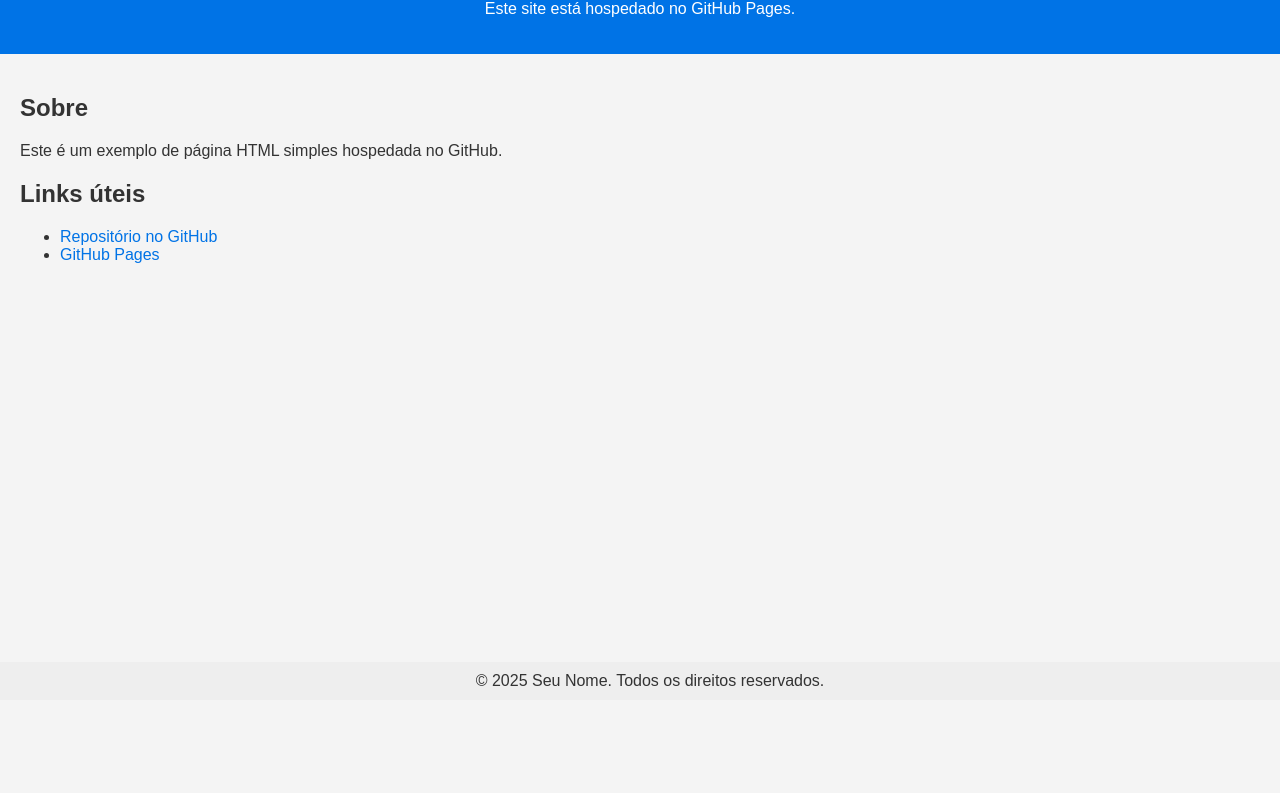
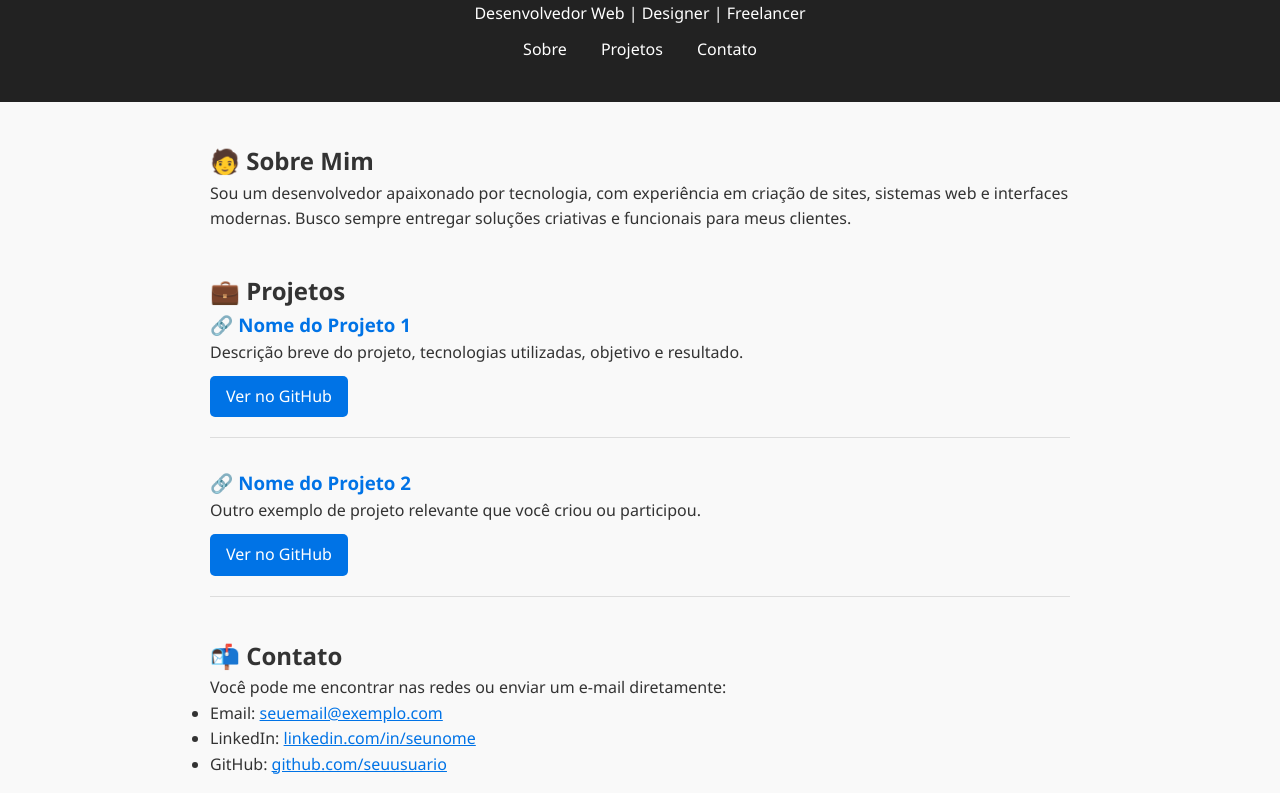
Before and after one commit to Filipe-Ambrozio/filiepeambrozio.github.io, a plain HTML site: page pagina1.html in a window 1280 px wide. Shown: the part 100-893 px from the top of the page. Before the commit the page ends 800 px from the top, so only its background shows below. Drawn offline with Linux system fonts and the light colour scheme.

Commit message:
Update pagina novo

```diff
--- a/pagina1.html
+++ b/pagina1.html
@@ -3,57 +3,133 @@
 <head>
     <meta charset="UTF-8">
     <meta name="viewport" content="width=device-width, initial-scale=1.0">
-    <title>Meu Projeto no GitHub</title>
+    <title>Portfólio | Seu Nome</title>
     <style>
-        body {
-            font-family: Arial, sans-serif;
-            background-color: #f4f4f4;
-            color: #333;
+        * {
             margin: 0;
             padding: 0;
+            box-sizing: border-box;
         }
+
+        body {
+            font-family: 'Segoe UI', Tahoma, Geneva, Verdana, sans-serif;
+            background-color: #f9f9f9;
+            color: #333;
+            line-height: 1.6;
+        }
+
         header {
+            background-color: #222;
+            color: white;
+            padding: 40px 0;
+            text-align: center;
+        }
+
+        header h1 {
+            margin-bottom: 10px;
+        }
+
+        nav {
+            margin-top: 10px;
+        }
+
+        nav a {
+            color: #fff;
+            text-decoration: none;
+            margin: 0 15px;
+            font-size: 16px;
+        }
+
+        section {
+            max-width: 900px;
+            margin: 40px auto;
+            padding: 0 20px;
+        }
+
+        .projeto {
+            margin-bottom: 30px;
+            border-bottom: 1px solid #ddd;
+            padding-bottom: 20px;
+        }
+
+        .projeto h3 {
+            color: #0073e6;
+        }
+
+        footer {
+            text-align: center;
+            background-color: #eee;
+            padding: 20px;
+            margin-top: 50px;
+        }
+
+        a {
+            color: #0073e6;
+        }
+
+        .botao {
+            display: inline-block;
+            margin-top: 10px;
+            padding: 8px 16px;
             background-color: #0073e6;
             color: white;
-            padding: 20px;
-            text-align: center;
-        }
-        main {
-            padding: 20px;
-        }
-        a {
-            color: #0073e6;
+            border-radius: 5px;
             text-decoration: none;
         }
-        footer {
-            text-align: center;
-            padding: 10px;
-            background-color: #eee;
-            position: fixed;
-            bottom: 0;
-            width: 100%;
+
+        .botao:hover {
+            background-color: #005bb5;
         }
     </style>
 </head>
 <body>
+
 <header>
-        <h1>Bem-vindo ao Meu Projeto</h1>
-        <p>Este site está hospedado no GitHub Pages.</p>
+    <h1>Seu Nome</h1>
+    <p>Desenvolvedor Web | Designer | Freelancer</p>
+    <nav>
+        <a href="#sobre">Sobre</a>
+        <a href="#projetos">Projetos</a>
+        <a href="#contato">Contato</a>
+    </nav>
 </header>
 
-    <main>
-        <h2>Sobre</h2>
-        <p>Este é um exemplo de página HTML simples hospedada no GitHub.</p>
+<section id="sobre">
+    <h2>🧑 Sobre Mim</h2>
+    <p>Sou um desenvolvedor apaixonado por tecnologia, com experiência em criação de sites, sistemas web e interfaces modernas. Busco sempre entregar soluções criativas e funcionais para meus clientes.</p>
+</section>
 
-        <h2>Links úteis</h2>
+<section id="projetos">
+    <h2>💼 Projetos</h2>
+
+    <div class="projeto">
+        <h3>🔗 Nome do Projeto 1</h3>
+        <p>Descrição breve do projeto, tecnologias utilizadas, objetivo e resultado.</p>
+        <a class="botao" href="https://github.com/seuusuario/projeto1" target="_blank">Ver no GitHub</a>
+    </div>
+
+    <div class="projeto">
+        <h3>🔗 Nome do Projeto 2</h3>
+        <p>Outro exemplo de projeto relevante que você criou ou participou.</p>
+        <a class="botao" href="https://github.com/seuusuario/projeto2" target="_blank">Ver no GitHub</a>
+    </div>
+
+    <!-- Adicione mais projetos conforme desejar -->
+</section>
+
+<section id="contato">
+    <h2>📬 Contato</h2>
+    <p>Você pode me encontrar nas redes ou enviar um e-mail diretamente:</p>
     <ul>
-            <li><a href="https://github.com/seuusuario/seurepositorio" target="_blank">Repositório no GitHub</a></li>
-            <li><a href="https://pages.github.com/" target="_blank">GitHub Pages</a></li>
+        <li>Email: <a href="mailto:seuemail@exemplo.com">seuemail@exemplo.com</a></li>
+        <li>LinkedIn: <a href="https://linkedin.com/in/seunome" target="_blank">linkedin.com/in/seunome</a></li>
+        <li>GitHub: <a href="https://github.com/seuusuario" target="_blank">github.com/seuusuario</a></li>
     </ul>
-    </main>
+</section>
 
 <footer>
-        © 2025 Seu Nome. Todos os direitos reservados.
+    <p>© 2025 Seu Nome • Portfólio pessoal</p>
 </footer>
+
 </body>
 </html>
```
Lines whose indentation alone changed are shown as unchanged.
